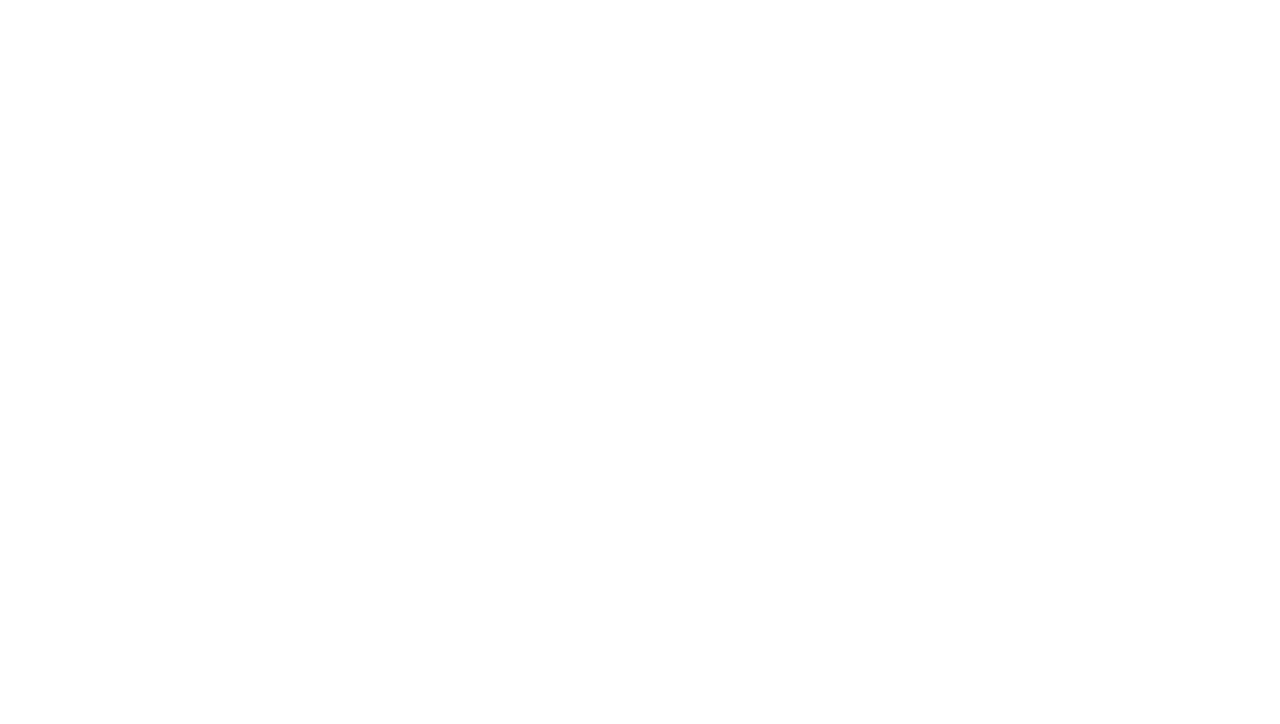
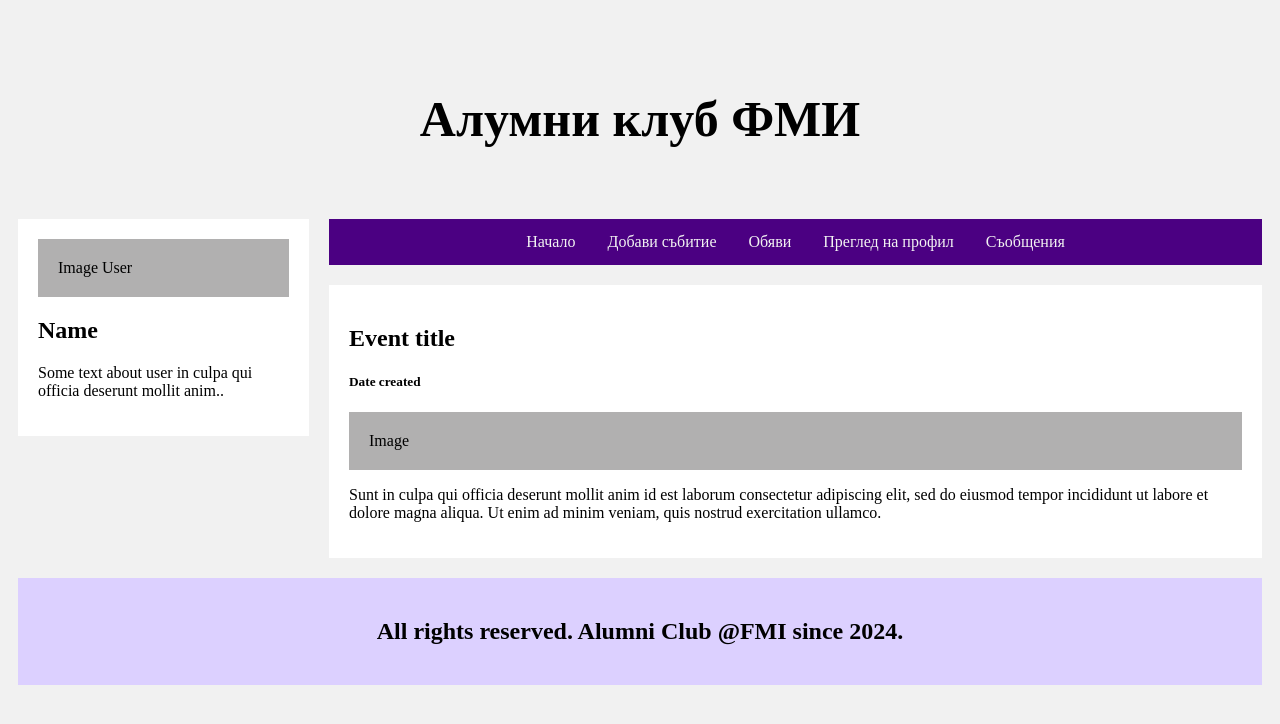
Before and after one commit to vils03/AlumniClub, a PHP site: page /main.html in a window 1280 px wide. Before the commit the part shown is empty. Shown: the top 724 px of the page. Run offline with PHP 8.4, Linux system fonts and the light colour scheme.

Commit message:
Updated design for main page

```diff
--- a/frontend/main_page/main.html
+++ b/frontend/main_page/main.html
@@ -7,15 +7,42 @@
     <title>Main page</title>
 </head>
 <body>
-    <div class="wrapper">
-        <div class="user-info">
+    <section class="header">
+        <h1> Алумни клуб ФМИ </h1>
+    </section>
 
-        </div>
-        <div>
-            <header></header>
-            <main></main>
-            <footer></footer>
-        </div>
-    </div>
+    <section class="row">
+        <section class="rightcolumn">
+            <section class="navbar">
+                <a href="#">Начало</a>
+                <a href="#">Добави събитие</a>
+                <a href="#">Обяви</a>
+                <a href="#">Преглед на профил</a>
+                <a href="#">Съобщения</a>
+            </section>
+            <section class="event-card">
+                <h2>Event title</h2>
+                <h5>Date created</h5>
+                <section class="event-img">Image</section>
+                <section class="event-desc">
+                    <p>Sunt in culpa qui officia deserunt mollit anim id est laborum consectetur
+                        adipiscing elit, sed do eiusmod tempor incididunt ut labore et dolore magna aliqua.
+                        Ut enim ad minim veniam, quis nostrud exercitation ullamco.</p>
+                </section>
+            </section>
+        </section>
+        <section class="leftcolumn">
+            <section class="user-card">
+                <section class="user-img">Image User</section>
+                <h2>Name</h2>
+                <section class="user-bio">
+                    <p>Some text about user in culpa qui officia deserunt mollit anim..</p>
+                </section>
+            </section>
+        </section>
+    </section>
+    <section class="footer">
+        <h2> All rights reserved. Alumni Club @FMI since 2024.</h2>
+    </section>
 </body>
 </html>
--- a/frontend/main_page/style.css
+++ b/frontend/main_page/style.css
@@ -1,26 +1,106 @@
-.wrapper{
-    display: flex;
+* {
+    box-sizing: border-box;
 }
 
-.user-info{
-    width: 20%;
-    background-color: blue;
+body {
+    font-family: Comfortaa;
+    padding: 10px;
+    background-color: #f1f1f1;
 }
 
-header{
-    height: 10%;
-    width: 80%;
-    background-color: aqua;
+/* style for header */
+
+.header {
+    padding: 30px;
+    text-align: center;
+    background-color: #f1f1f1;
 }
 
-main{
-    height: 80%;
-    width: 80%;
-    background-color: darkgrey;
+.header h1 {
+    font-size: 50px;
 }
 
-footer{
-    height: 10%;
-    width: 80%;
-    background-color: chocolate;
+/* style for navbar */
+.navbar {
+    overflow: hidden;
+    background-color:#4b0082;
+    display: flex;
+    justify-content: center; /* Center items horizontally */
+    align-items: center;    /* Center items vertically */
 }
+
+.navbar a {
+    float: right;
+    display: block;
+    color:#f2f2f2;
+    text-align: center;
+    padding: 14px 16px;
+    text-decoration: none;
+}
+
+.navbar a:hover {
+    background-color: #e6e6fa;
+    color: black;
+}
+
+.leftcolumn {
+    float: left;
+    width: 25%;
+    padding-right: 20px;
+    background-color: #f1f1f1;
+}
+.rightcolumn {
+    float: right;
+    width: 75%;
+}
+
+.event-img {
+    background-color: #b1b0b0;
+    padding: 20px;
+    width: 100%;
+}
+.event-card {
+    background-color: white;
+    padding: 20px;
+    margin-top: 20px;
+}
+
+.user-img {
+    background-color: #b1b0b0;
+    padding: 20px;
+    width: 100%;
+}
+.user-card {
+    background-color: white;
+    padding: 20px;
+}
+
+/* Clear floats after the columns */
+.row::after {
+    content: "";
+    display: table;
+    clear: both;
+}
+
+/* Responsive layout - when the screen is less than 800px wide, make the two columns stack on top of each other instead of next to each other */
+@media screen and (max-width: 800px) {
+    .leftcolumn, .rightcolumn {
+      width: 100%;
+      padding: 0;
+    }
+}
+
+/* Responsive layout - when the screen is less than 400px wide, make the navigation links stack on top of each other instead of next to each other */
+@media screen and (max-width: 400px) {
+    .topnav a {
+      float: none;
+      width: 100%;
+    }
+}
+/* style for footer */
+.footer {
+    padding: 20px;
+    text-align: center;
+    background-color: #dcd0ff;
+    margin-top: 20px;
+}
```
